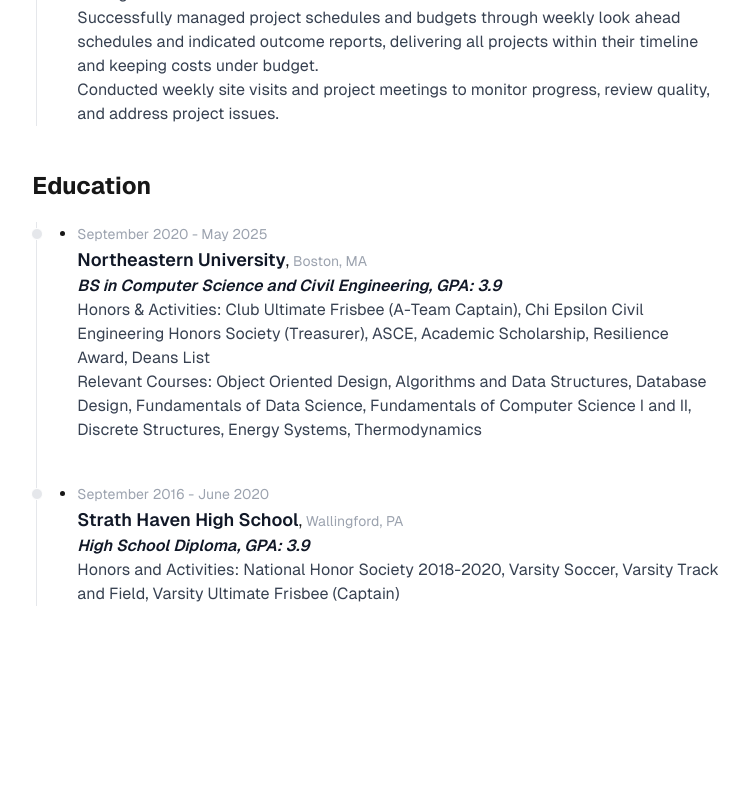
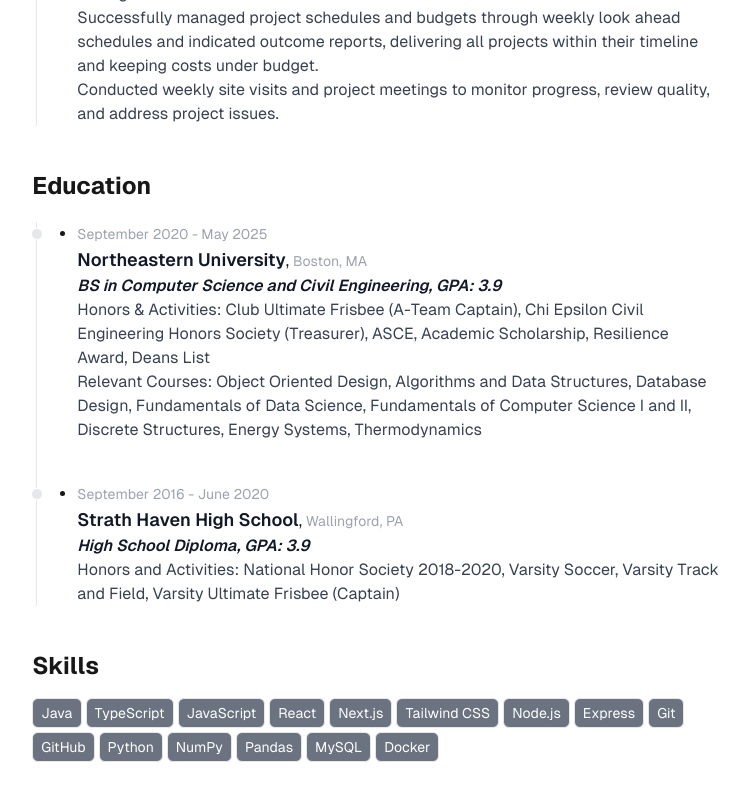
Before and after one commit to pmboerth/pmboerth.github.io, a Next.js app: page / in a window 1280 px wide. Shown: the part 798-1598 px from the top of the page, without its empty margins (261-1010 px from the left). Before the commit the page ends 1528 px from the top, so only its background shows below. Built offline with nearby package versions, Linux system fonts and the light colour scheme.

Commit message:
added skills component

```diff
--- a/app/page.tsx
+++ b/app/page.tsx
@@ -1,5 +1,6 @@
 import Education from "@/components/Education";
 import Intro from "@/components/Intro";
+import Skills from "@/components/Skills";
 import WorkExperience from "@/components/WorkExperience";
 
 import Image from "next/image";
@@ -11,6 +12,7 @@
       <Intro />
       <WorkExperience />
       <Education />
+      <Skills />
     </div>
   );
 }
--- /dev/null
+++ b/components/Skills.tsx
@@ -0,0 +1,36 @@
+const skillsData: string[] = [
+  "Java",
+  "TypeScript",
+  "JavaScript",
+  "React",
+  "Next.js",
+  "Tailwind CSS",
+  "Node.js",
+  "Express",
+  "Git",
+  "GitHub",
+  "Python",
+  "NumPy",
+  "Pandas",
+  "MySQL",
+  "Docker",
+];
+
+const Skills = () => {
+  return (
+    <div className="flex flex-col gap-4">
+      <h1 className="text-2xl font-bold">Skills</h1>
+      <div className="flex flex-wrap gap-1">
+        {skillsData.map((skill, index) => (
+          <div
+            key={index}
+            className="flex border border-gray-200 rounded-md px-2 py-1 text-sm p-4 bg-gray-500 text-white">
+            {skill}
+          </div>
+        ))}
+      </div>
+    </div>
+  );
+};
+
+export default Skills;
```
